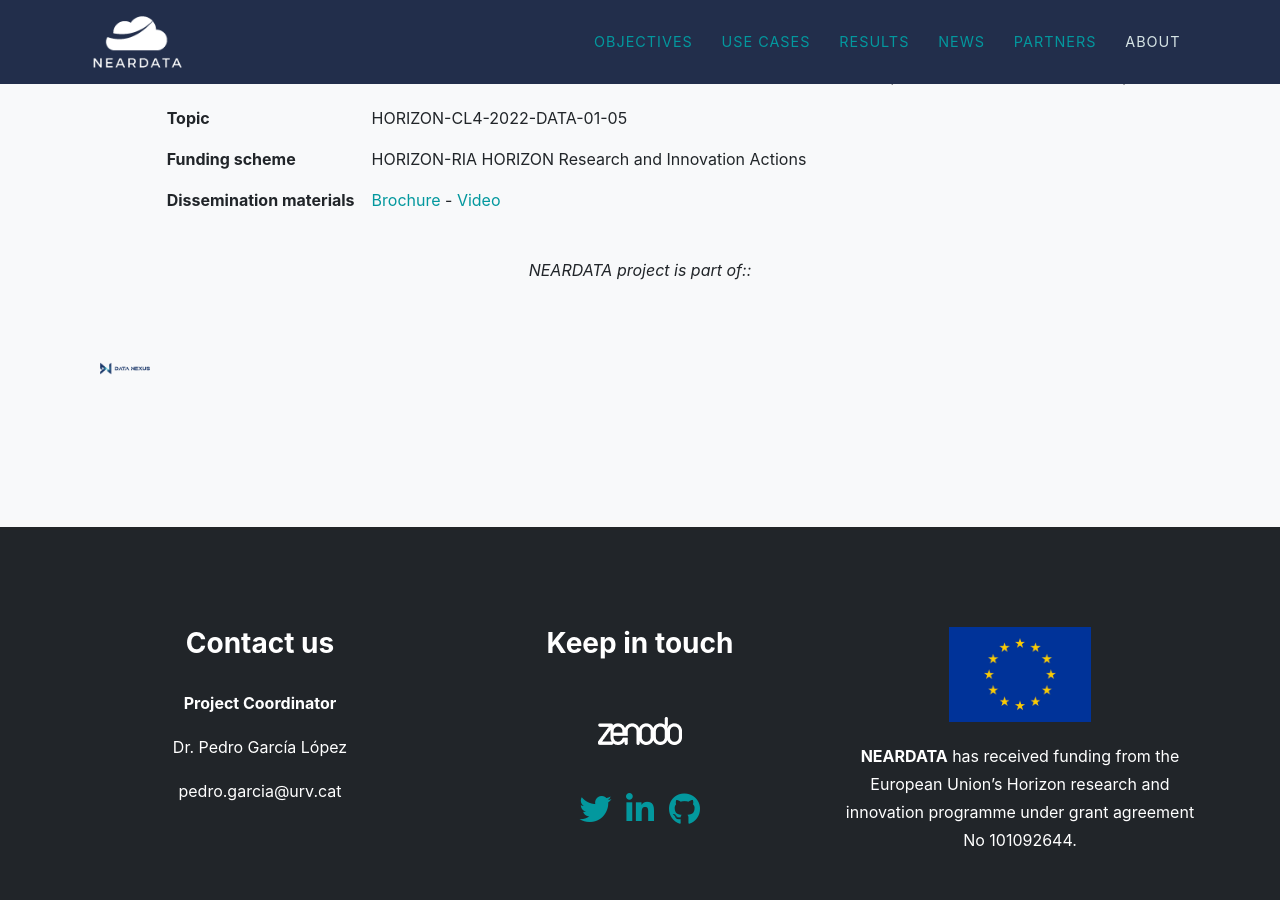
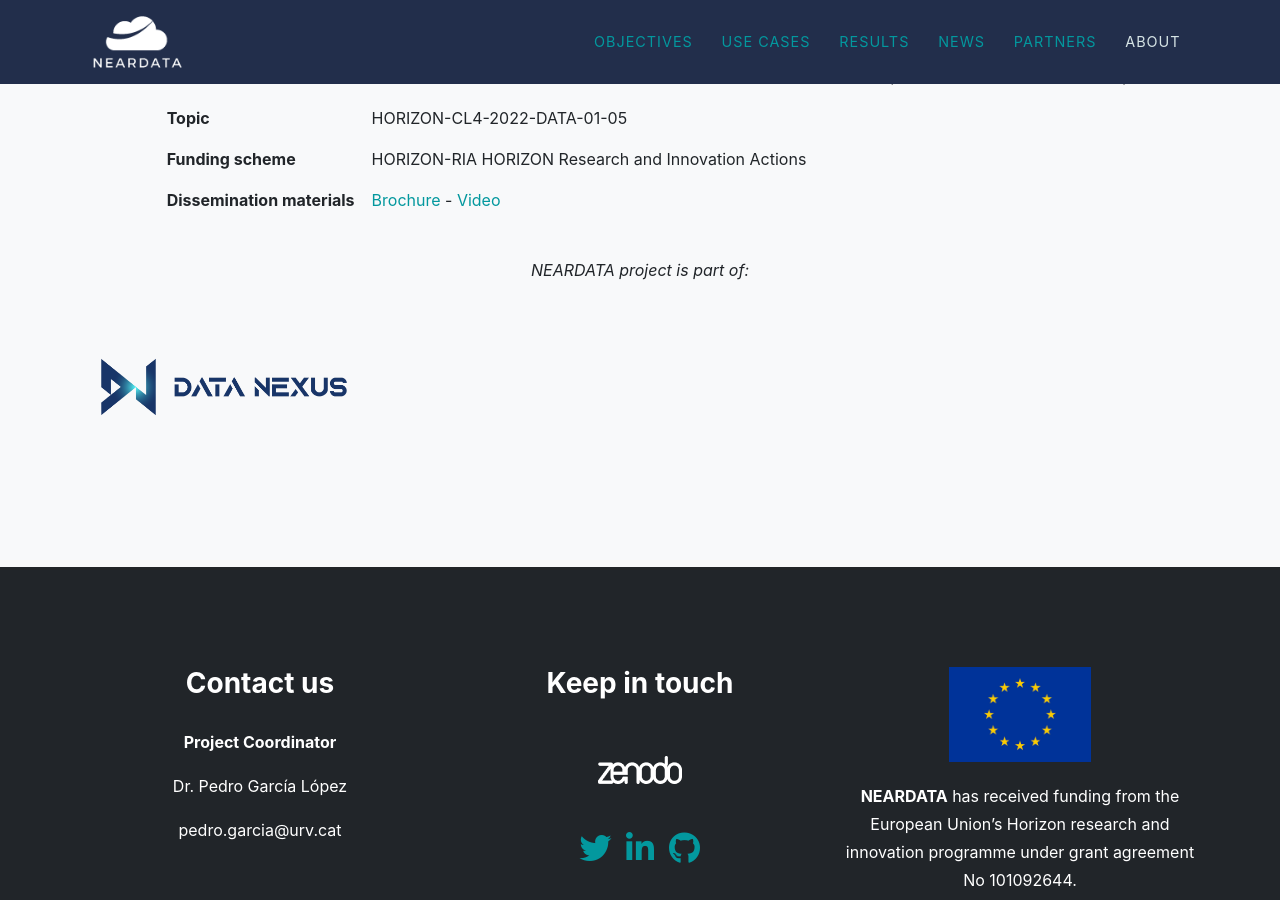
Before and after one commit to neardata-eu/neardata-eu.github.io, a Jekyll site: the page built from index.md, in a window 1280 px wide and 900 px high, scrolled down 7848 px. Built offline with Jekyll 4.4.1, drawn with Linux system fonts in a browser that asks for light colours; some web fonts are replaced.

Commit message:
add DATANEXUS

```diff
--- a/_includes/about.html
+++ b/_includes/about.html
@@ -87,10 +87,10 @@
         </table>
       </div>
       <br/>
-      <h3 class="section-subheading text-center mt-5">NEARDATA project is part of:: </h3>
+      <h3 class="section-subheading text-center mt-5">NEARDATA project is part of: </h3>
           <div class="container">
               <div class="col-md-3 col-sm-6 mb-5">
-                  <a href="assets\dissemination\DATANEXUS_Flyer.pdf" target="_blank"><img src="assets/img/DataNexus_Logo_sm.png" alt="DataNexus Cluster" width="20%"></a>
+                  <a href="assets\dissemination\DATANEXUS_Flyer.pdf" target="_blank"><img src="assets/img/DataNexus_Logo_sm.png" alt="DataNexus Cluster" width="100%"></a>
               </div>
           </div>
     </div>
```
